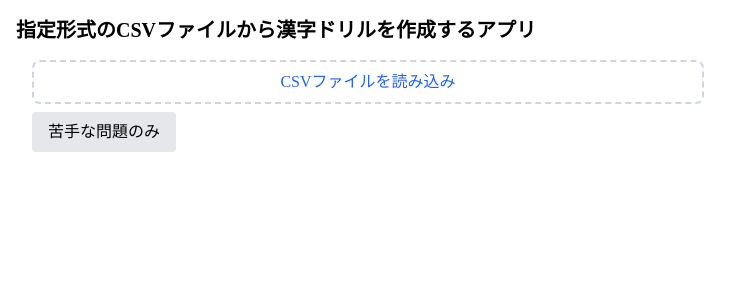
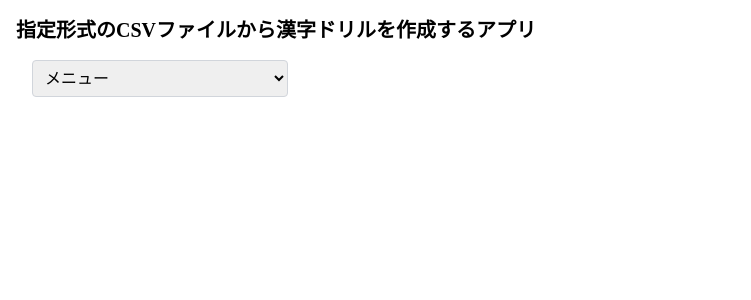
Before and after one commit to kloir-z/kanji-drill, a React (Vite) app: page / in a window 1280 px wide. Shown: the top 300 px of the page, without its empty margins (0-751 px from the left). Built offline with nearby package versions, Linux system fonts and the light colour scheme; a web font is replaced by a local one.

Commit message:
セレクトメニュー内に機能を集約。保存ファイル読み込み後のソートを削除。

```diff
--- a/src/components/KanjiDrill.tsx
+++ b/src/components/KanjiDrill.tsx
@@ -22,43 +22,68 @@ const KanjiDrill = () => {
     const [questionsPerRow, setQuestionsPerRow] = useState(5);
     const [selectedFileId, setSelectedFileId] = useState<string>('');
     const [showDifficultOnly, setShowDifficultOnly] = useState(false);
-    const [selectedFileName, setSelectedFileName] = useState<string>('');
+    const [menuOptionDisabled, setMenuOptionDisabled] = useState(false);
+    const [selectedMenu, setSelectedMenu] = useState<string>('');
+
+    const handleMenuSelect = (event: ChangeEvent<HTMLSelectElement>) => {
+        const value = event.target.value;
+
+        if (value !== '') {
+            setMenuOptionDisabled(true);
+        }
+
+        switch (value) {
+            case 'new-file':
+                document.getElementById('file-input')?.click();
+                setShowDifficultOnly(false);
+                setSelectedFileId(value);
+                setSelectedMenu(selectedFileId);
+                break;
+            case 'difficult-only':
+                setShowDifficultOnly(true);
+                setSelectedMenu('difficult-only');
+                break;
+            case '':
+                setSelectedFileId('');
+                setSelectedMenu('');
+                setShowDifficultOnly(false);
+                break;
+            default:
+                setSelectedFileId(value);
+                setSelectedMenu(value);
+                loadStoredFile(value);
+                setShowDifficultOnly(false);
+                break;
+        }
+    };
 
     const displayQuestions = showDifficultOnly ? difficultQuestions : questions;
 
     const updateQuestionsPerRow = () => {
         const width = window.innerWidth;
-        // マージンの分も考慮して計算
-        const questionWidth = 120 + 32; // 最小幅 120px + マージン左右合計 32px
-        const availableWidth = width - 32; // padding 16px × 2
+        const questionWidth = 120 + 32;
+        const availableWidth = width - 32;
         const maxQuestions = Math.floor(availableWidth / questionWidth);
         setQuestionsPerRow(Math.max(2, Math.min(20, maxQuestions)));
     };
 
     useEffect(() => {
-        // 初期設定
         updateQuestionsPerRow();
 
-        // リサイズイベントのリスナーを設定
+        let timeoutId: NodeJS.Timeout;
         const handleResize = () => {
-            updateQuestionsPerRow();
+            clearTimeout(timeoutId);
+            timeoutId = setTimeout(updateQuestionsPerRow, 150);
         };
 
-        // デバウンス処理を追加してパフォーマンスを改善
-        let timeoutId: NodeJS.Timeout;
-        window.addEventListener('resize', () => {
-            clearTimeout(timeoutId);
-            timeoutId = setTimeout(handleResize, 150);
-        });
+        window.addEventListener('resize', handleResize);
 
-        // クリーンアップ関数
         return () => {
             window.removeEventListener('resize', handleResize);
             clearTimeout(timeoutId);
         };
     }, []);
 
-    // 設問を段組みに分割
     const rows = [];
     for (let i = 0; i < displayQuestions.length; i += questionsPerRow) {
         rows.push(displayQuestions.slice(i, i + questionsPerRow));
@@ -67,126 +92,66 @@ const KanjiDrill = () => {
     const handleFileChange = (event: ChangeEvent<HTMLInputElement>) => {
         const file = event.target.files?.[0];
         if (file) {
-            setSelectedFileName(file.name);
             processCSV(file);
         }
     };
 
-    const handleDragOver = (e: React.DragEvent<HTMLDivElement>) => {
-        e.preventDefault();
-        e.stopPropagation();
-    };
-
-    const handleDrop = (e: React.DragEvent<HTMLDivElement>) => {
-        e.preventDefault();
-        e.stopPropagation();
-        const file = e.dataTransfer.files[0];
-        if (file && file.type === 'text/csv') {
-            setSelectedFileName(file.name);
-            processCSV(file);
-        }
-    };
-
-    const handleStoredFileSelect = (event: ChangeEvent<HTMLSelectElement>) => {
-        const id = event.target.value;
-        if (id) {
-            setSelectedFileId(id);
-            loadStoredFile(id);
-        }
-    };
-
-    const handleFileRemove = (id: string) => {
-        if (window.confirm('本当にこのファイルを削除しますか？')) {
-            removeStoredFile(id);
-            if (selectedFileId === id) {
+    const handleDeleteFile = () => {
+        if (selectedFileId && window.confirm('このファイルを削除してもよろしいですか？')) {
+            removeStoredFile(selectedFileId);
             setSelectedFileId('');
-            }
         }
     };
 
     return (
         <div className="p-4">
-            <div className="mb-2">
-                <div
-                    className="w-full max-w-2xl border-2 border-dashed border-gray-300 rounded-lg p-2 text-center hover:border-gray-400 transition-colors duration-200"
-                    onDragOver={handleDragOver}
-                    onDrop={handleDrop}
+            <div className="mb-4 flex items-center gap-2">
+                <select
+                    onChange={handleMenuSelect}
+                    className="block w-64 p-2 border border-gray-300 rounded"
+                    value={selectedMenu}
                 >
-                    <label className="cursor-pointer">
-                        <div className="space-y-2">
-                            <div className="text-gray-600">
-                                {selectedFileName ? (
-                                    <span className="text-blue-600">{selectedFileName}</span>
-                                ) : (
-                                    <>
-                                        <span className="text-blue-600 hover:text-blue-700">CSVファイルを読み込み</span>
-                                    </>
+                    <option value="" disabled={menuOptionDisabled}>メニュー</option>
+                    <option value="new-file">新しく読み込み...</option>
+                    <option value="difficult-only">苦手な問題のみ表示</option>
+                    {storedFiles.length > 0 && (
+                        <optgroup label="保存済みファイル">
+                            {storedFiles.map((file: StoredCSVFile) => (
+                                <option key={file.id} value={file.id}>
+                                    {file.name}
+                                </option>
+                            ))}
+                        </optgroup>
                     )}
-                            </div>
-                        </div>
+                </select>
+
+                {selectedFileId && (
+                    <button
+                        onClick={handleDeleteFile}
+                        className="px-3 py-2 text-sm text-red-600 hover:text-red-800"
+                    >
+                        削除
+                    </button>
+                )}
+
                 <input
+                    id="file-input"
                     type="file"
                     accept=".csv"
                     onChange={handleFileChange}
                     className="hidden"
                 />
-                    </label>
             </div>
 
             {errors.length > 0 && (
                 <div className="bg-red-100 border border-red-400 text-red-700 px-4 py-3 rounded mb-4">
                     <ul className="list-none">
                         {errors.map((error, index) => (
-                                <li key={index}>
-                                    行 {error.line}: {error.message}
-                                </li>
+                            <li key={index}>行 {error.line}: {error.message}</li>
                         ))}
                     </ul>
                 </div>
             )}
-            </div>
-
-            {storedFiles.length > 0 && (
-                <div className="flex items-center gap-2">
-                    <select
-                        value={selectedFileId}
-                        onChange={handleStoredFileSelect}
-                        className="block w-64 p-2 border border-gray-300 rounded"
-                    >
-                        <option value="">保存ファイル...</option>
-                        {storedFiles.map((file: StoredCSVFile) => (
-                            <option key={file.id} value={file.id}>
-                                {file.name}
-                            </option>
-                        ))}
-                    </select>
-                    {selectedFileId && (
-                        <button
-                            onClick={() => handleFileRemove(selectedFileId)}
-                            className="px-2 py-1 text-sm text-red-600 hover:text-red-800"
-                        >
-                            削除
-                        </button>
-                    )}
-                </div>
-            )}
-
-            <div className="mt-2 mb-2 flex gap-4">
-                <button
-                    onClick={() => setShowDifficultOnly(!showDifficultOnly)}
-                    className={`px-4 py-2 rounded ${showDifficultOnly
-                        ? 'bg-yellow-500 text-white'
-                        : 'bg-gray-200 hover:bg-gray-300'
-                        }`}
-                >
-                    {showDifficultOnly ? '全ての問題' : '苦手な問題のみ'}
-                </button>
-                {showDifficultOnly && (
-                    <span className="text-sm text-gray-600 self-center">
-                        {difficultQuestions.length}問
-                    </span>
-                )}
-            </div>
 
             <div className="flex flex-col gap-12">
                 {rows.map((row, rowIndex) => (
--- a/src/hooks/useCSVProcessor.ts
+++ b/src/hooks/useCSVProcessor.ts
@@ -81,9 +81,6 @@ export const useCSVProcessor = () => {
                 updatedFiles = [newStoredFile, ...storedFiles.slice(0, 9)];
             }
 
-            // 最終使用日時でソート
-            updatedFiles.sort((a, b) => b.lastUsed - a.lastUsed);
-
             localStorage.setItem(STORAGE_KEY, JSON.stringify(updatedFiles));
             setStoredFiles(updatedFiles);
 
@@ -102,7 +99,7 @@ export const useCSVProcessor = () => {
             // 最終使用日時を更新
             const updatedFiles = storedFiles.map(f =>
                 f.id === id ? { ...f, lastUsed: Date.now() } : f
-            ).sort((a, b) => b.lastUsed - a.lastUsed);
+            );
 
             localStorage.setItem(STORAGE_KEY, JSON.stringify(updatedFiles));
             setStoredFiles(updatedFiles);
```
Lines whose indentation alone changed are shown as unchanged.
